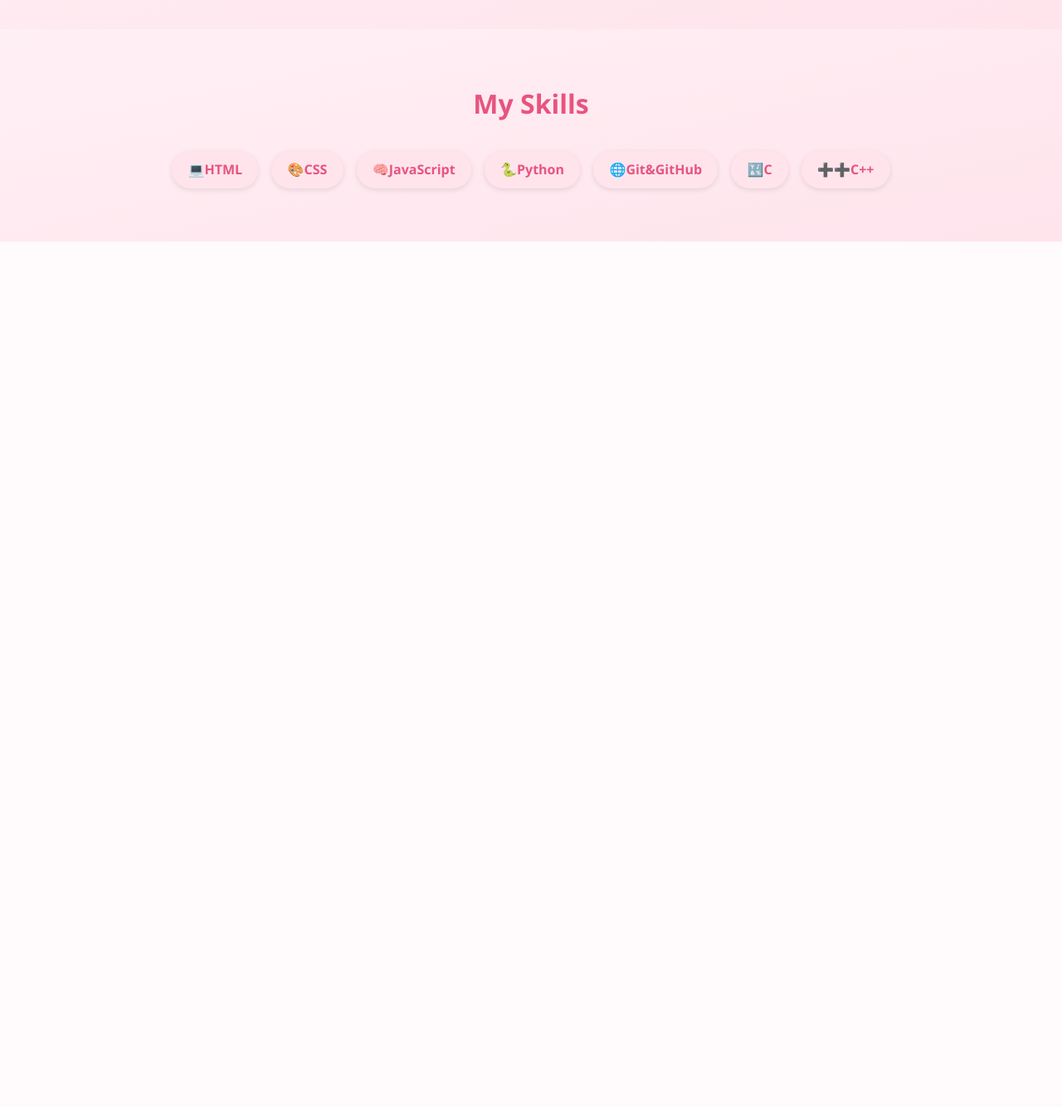
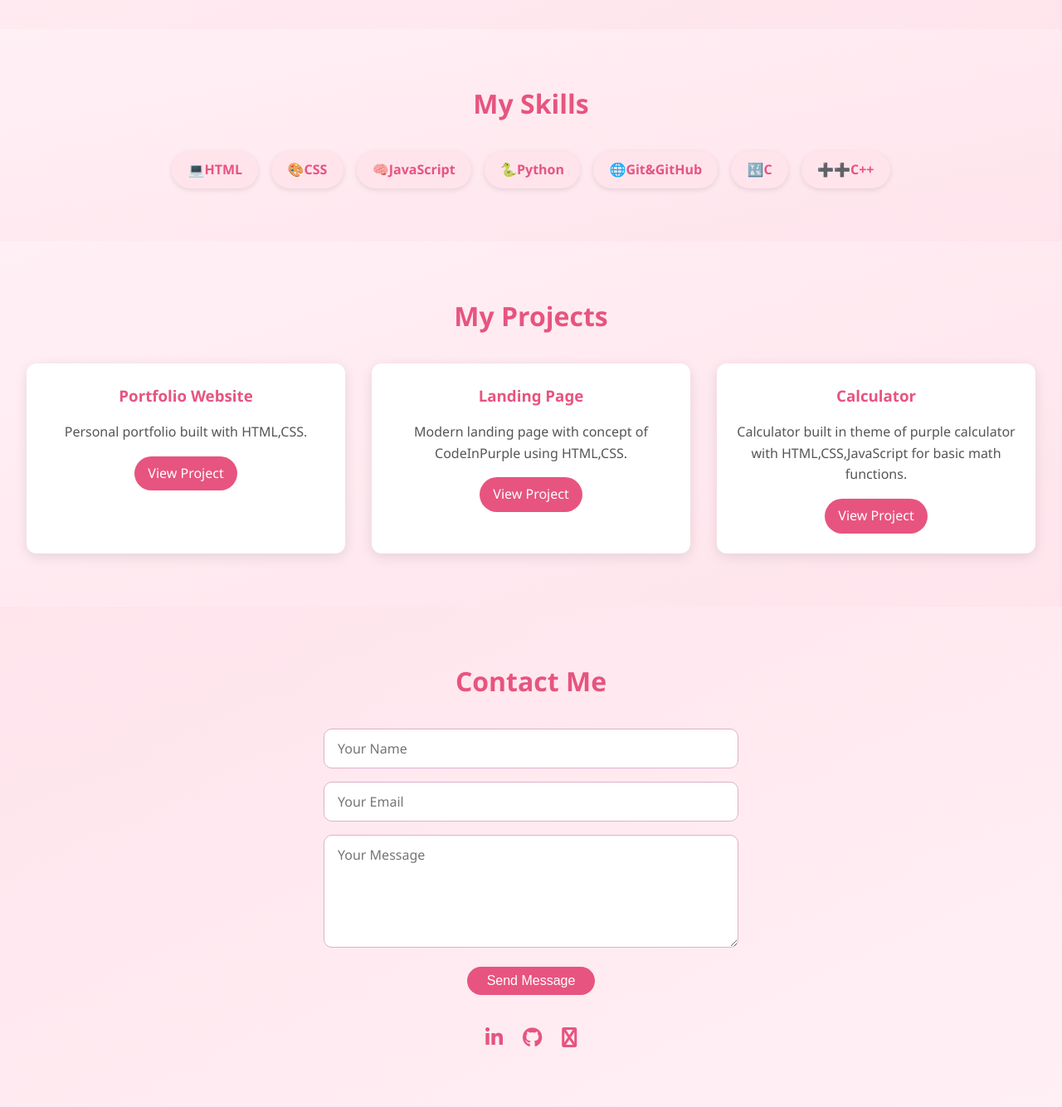
Before and after one commit to dharsh-06/CODSOFT, a plain HTML site: page portfolio/index.html in a window 1280 px wide. Shown: the part 994-2328 px from the top of the page at 83% size. Before the commit the page ends 1285 px from the top, so only its background shows below. Drawn offline with Linux system fonts and the light colour scheme.

Commit message:
i made changes

```diff
--- a/portfolio/index.html
+++ b/portfolio/index.html
@@ -4,6 +4,7 @@
     <meta charset="utf-8">
     <meta name="viewport" content="width=device-width, initial-scale=1">
     <title>MY Portfolio</title>
+     <link rel="stylesheet" href="http://cdnjs.cloudflare.com/ajax/libs/font-awesome/6.5.0/css/all.min.css">
     <link rel="stylesheet" type="text/css" href="port.css">
 </head>
 <body>
@@ -15,7 +16,7 @@
                 <li><a href="#about">About Me</a></li>
                 <li><a href="#skills">Skills</a></li>
                 <li><a href="#projects">Projects</a></li>
-                <li><a href="contact">Contact</a></li>
+                <li><a href="#contact">Contact</a></li>
             </ul>
         </nav>
         <a href="#contact" class="contact-button">Contact</a>
@@ -30,6 +31,7 @@
         </p>
         <div class="hero-buttons">
             <a href="#contact" class="btn primary">Contact Me</a>
+            <a href="#resume" class="btn">My Resume</a>
         </div>
     </section>
     <section id="about" class="about">
@@ -58,5 +60,45 @@
             <span class="skill-tag">&#x2795;&#x2795;C++</span>
         </div>
     </section>
+    <section id="projects"  class="projects">
+        <h2>My Projects</h2>
+        <div class="project-grid">
+            <div class="project-card">
+                <h3>Portfolio Website</h3>
+                <p>Personal portfolio built with HTML,CSS.</p>
+                <a href="https://dharsh-06.github.io/CODSOFT/portfolio/" target="_blank" class="project-btn">View Project</a>
+            </div>
+            <div class="project-card">
+                <h3>Landing Page</h3>
+                <p>Modern landing page with concept of CodeInPurple using HTML,CSS.</p>
+                <a href="https://dharsh-06.github.io/CODSOFT/landingspace/" target="_blank" class="project-btn">View Project</a>
+            </div>
+            <div class="project-card">
+                <h3>Calculator</h3>
+                <p>Calculator built in theme of purple calculator with HTML,CSS,JavaScript for basic math functions.</p>
+                <a href="https://dharsh-06.github.io/CODSOFT/calculator/" target="_blank" class="project-btn">View Project</a>
+            </div>
+        </div>
+    </section>
+    <section class="contact-section" id="contact">
+        <h2>Contact Me</h2>
+        <form class="contact-form">
+            <input type="text" placeholder="Your Name" required>
+            <input type="email" placeholder="Your Email" required>
+            <textarea rows="5" placeholder="Your Message" required></textarea>
+            <button type="submit">Send Message</button>
+        </form>
+        <div class="contact-icons">
+            <a href="https://linkedin.com" target="_blank" title="LinkedIn">
+                <i class="fab fa-linkedin-in"></i>
+            </a>
+            <a href="https://github.com" target="_blank" title="GitHub">
+                <i class="fab fa-github"></i>
+            </a>
+            <a href="tel:+1234567890" title="Call Me">
+                <i class="fab fa-phone-alt"></i>
+            </a>
+        </div>
+    </section>
 </body>
 </html>
--- a/portfolio/port.css
+++ b/portfolio/port.css
@@ -97,6 +97,7 @@ nav ul li a:hover{
     font-weight: bold;
     transition: all 0.3s ease;
 }
+
 .btn.primary{
     background-color: #ff69b4;
     color: white;
@@ -168,3 +169,105 @@ nav ul li a:hover{
     color: white;
     transform: scale(1.05);
 }
+.projects{
+    padding: 4rem 2rem;
+    text-align: center;
+    background: linear-gradient(to bottom right,#fff0f5,#ffe4ec);
+}
+.projects h2{
+    font-size: 2rem;
+    color: #e75480;
+    margin-bottom: 2rem;
+}
+.project-grid{
+    display: grid;
+    grid-template-columns: repeat(auto-fit,minmax(250px,1fr));
+    gap:2rem ;
+}
+.project-card{
+    background-color: #fff;
+    padding: 1.5rem;
+    border-radius: 12px;
+    box-shadow: 0 4px 15px rgba(0,0,0,0.1);
+    transition: transform 0.3s ease;
+}
+.project-card:hover{
+    transform: translateY(-5px);
+}
+.project-card h3{
+    color: #e75480;
+    margin-bottom: 1rem;
+}
+.project-card p{
+    font-size: 1rem;
+    color: #555;
+    margin-bottom: 1rem;
+}
+.project-btn{
+    display: inline-block;
+    padding: 0.5rem 1rem;
+    background-color: #e75480;
+    color: #fff;
+    border-radius: 25px;
+    text-decoration: none;
+    font-weight: 500;
+    transition: background-color 0.3s ease;
+}
+.project-btn:hover{
+    background-color: #ff8fa3;
+}
+.contact-section{
+    padding: 4rem 2rem;
+    text-align: center;
+    background: linear-gradient(to bottom right,#ffe4ec,#fff0f5);
+}
+.contact-section h2{
+    font-size: 2rem;
+    color: #e75480;
+    margin-bottom: 2rem;
+}
+.contact-form{
+    max-width: 500px;
+    margin: 0 auto 2rem;
+}
+.contact-form input,
+.contact-form textarea{
+    width: 100%;
+    padding: 0.75rem 1rem;
+    margin-bottom: 1rem;
+    border: 1px solid #e0b0c7;
+    border-radius: 10px;
+    font-size: 1rem;
+    font-family: inherit;
+    background-color: #fff;
+}
+.contact-form button{
+    padding: 0.5rem 1.5rem;
+    background-color: #e75480;
+    color: #fff;
+    border: none;
+    border-radius: 25px;
+    font-size: 1rem;
+    font-weight: 500;
+    cursor: pointer;
+    transition: background-color 0.3s ease;
+}
+.contact-form button:hover{
+    background-color: #ff8fa3;
+}
+.contact-icons{
+
+    display: flex;
+    justify-content: center;
+    gap: 1.5rem;
+    margin-top: 1rem;
+}
+.contact-icons a{
+    color: #e75480;
+    font-size: 1.5rem;
+    transition: transform 0.3s ease,color 0.3s ease;
+}
+.contact-icons a:hover{
+    color: #ff8fa3;
+    transform: scale(1.2);
+}
```
